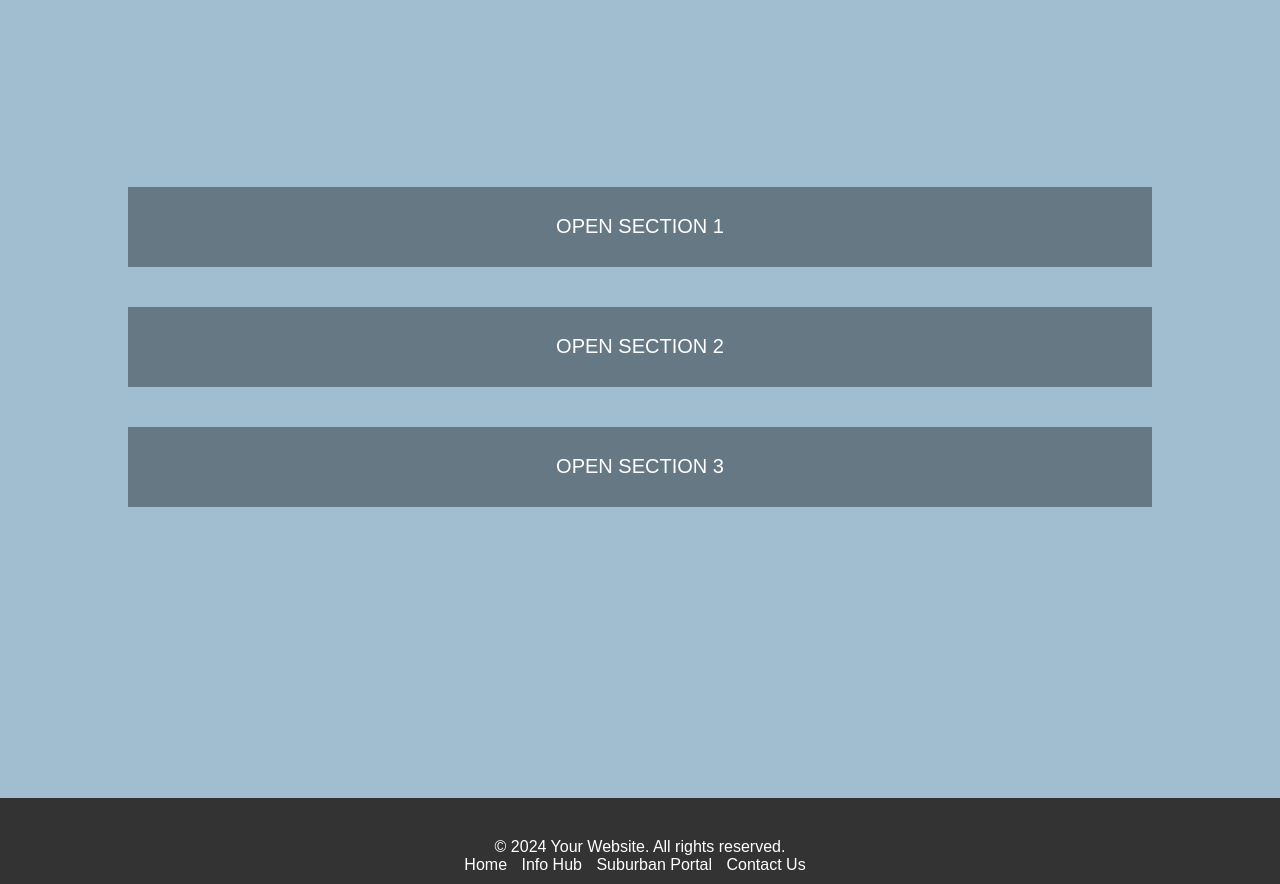
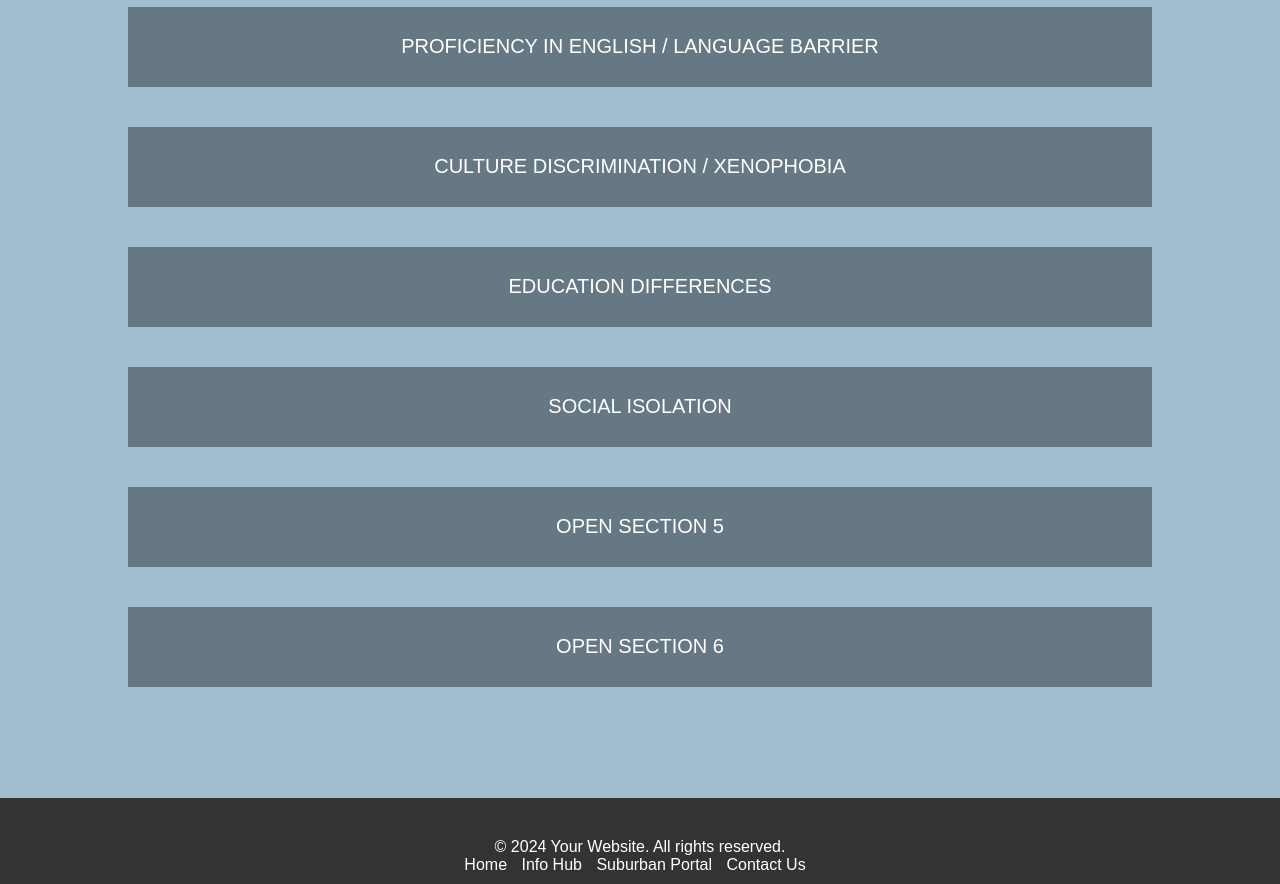
Before and after one commit to jngg0066/test, a plain HTML site: page pages/infohub.html in a window 1280 px wide. Shown: the part 1880-2764 px from the top of the page. Drawn offline with Linux system fonts and the light colour scheme; files whose address does not match are found by name.

Commit message:
Update infohub.html

```diff
--- a/pages/infohub.html
+++ b/pages/infohub.html
@@ -28,16 +28,31 @@
     <section class="section3">
         <h3>Challenges</h3>
         <div class="collapsible-container">
-            <button type="button" class="collapsible">Open Section 1</button>
+            <button type="button" class="collapsible">Proficiency in English / Language barrier </button>
             <div class="collapsible-content">
                 <p>Lorem ipsum dolor sit amet, consectetur adipisicing elit, sed do eiusmod tempor incididunt ut labore et dolore magna aliqua. Ut enim ad minim veniam, quis nostrud exercitation ullamco laboris nisi ut aliquip ex ea commodo consequat.</p>
             </div>
 
-            <button type="button" class="collapsible">Open Section 2</button>
+            <button type="button" class="collapsible">Culture discrimination / Xenophobia</button>
             <div class="collapsible-content">
                 <p>Lorem ipsum dolor sit amet, consectetur adipisicing elit, sed do eiusmod tempor incididunt ut labore et dolore magna aliqua. Ut enim ad minim veniam, quis nostrud exercitation ullamco laboris nisi ut aliquip ex ea commodo consequat.</p>
             </div>
-            <button type="button" class="collapsible">Open Section 3</button>
+            <button type="button" class="collapsible">Education differences</button>
+            <div class="collapsible-content">
+                <p>Lorem ipsum dolor sit amet, consectetur adipisicing elit, sed do eiusmod tempor incididunt ut labore et dolore magna aliqua. Ut enim ad minim veniam, quis nostrud exercitation ullamco laboris nisi ut aliquip ex ea commodo consequat.</p>
+            </div>
+
+            <button type="button" class="collapsible">Social Isolation </button>
+            <div class="collapsible-content">
+                <p>Lorem ipsum dolor sit amet, consectetur adipisicing elit, sed do eiusmod tempor incididunt ut labore et dolore magna aliqua. Ut enim ad minim veniam, quis nostrud exercitation ullamco laboris nisi ut aliquip ex ea commodo consequat.</p>
+            </div>
+
+            <button type="button" class="collapsible">Open Section 5</button>
+            <div class="collapsible-content">
+                <p>Lorem ipsum dolor sit amet, consectetur adipisicing elit, sed do eiusmod tempor incididunt ut labore et dolore magna aliqua. Ut enim ad minim veniam, quis nostrud exercitation ullamco laboris nisi ut aliquip ex ea commodo consequat.</p>
+            </div>
+
+            <button type="button" class="collapsible">Open Section 6</button>
             <div class="collapsible-content">
                 <p>Lorem ipsum dolor sit amet, consectetur adipisicing elit, sed do eiusmod tempor incididunt ut labore et dolore magna aliqua. Ut enim ad minim veniam, quis nostrud exercitation ullamco laboris nisi ut aliquip ex ea commodo consequat.</p>
             </div>
```
